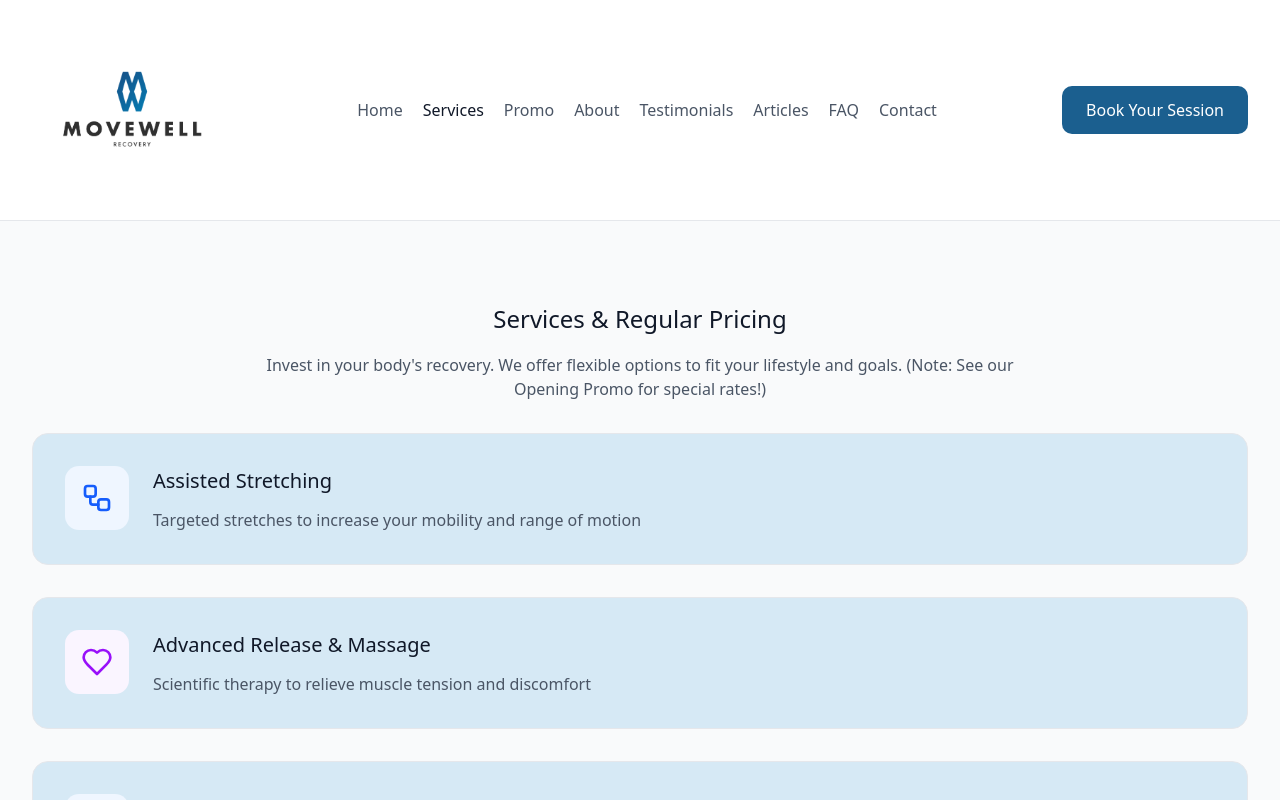
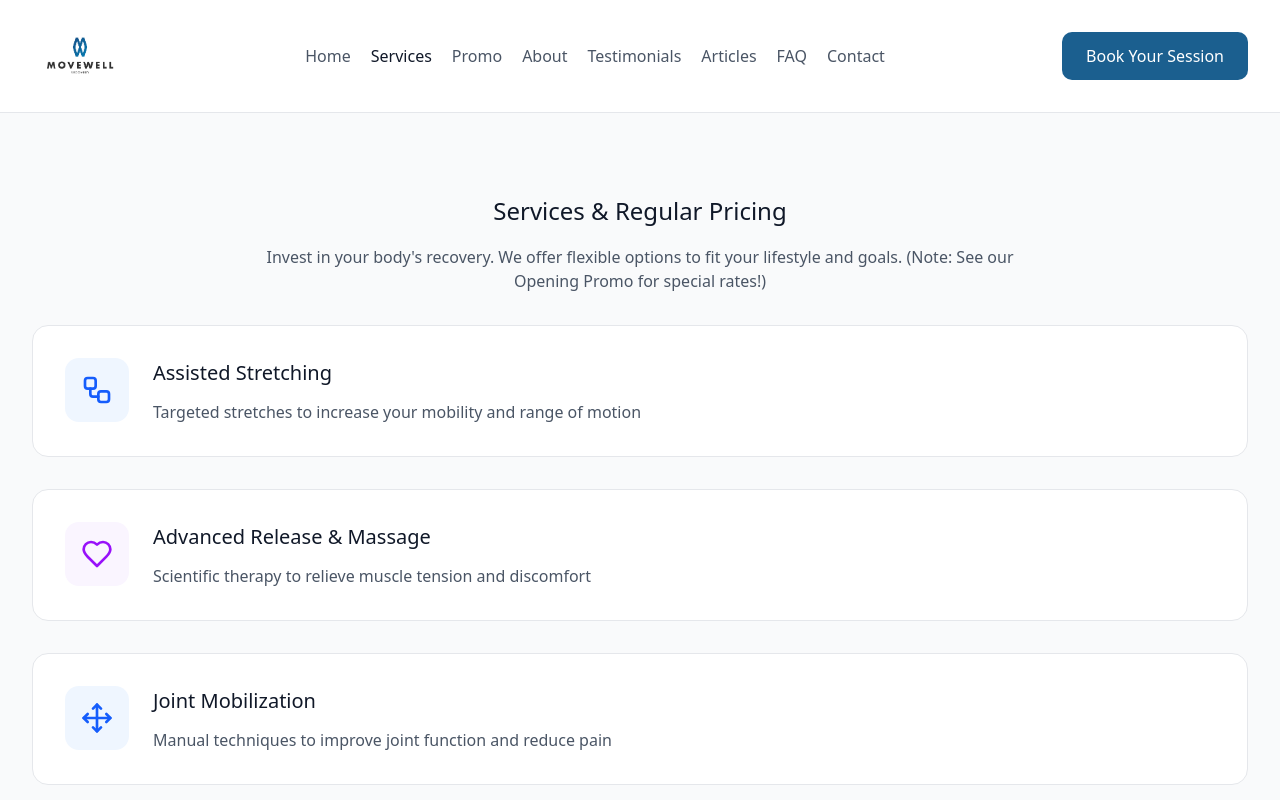
Before and after one commit to andhika-surface/Movewell-Recovery---Mockup, a React (Vite) app: page / in a window 1280 px wide. Both pictures are taken after a click on the button "Services". Shown: the top 800 px of the page. Built offline with nearby package versions, Linux system fonts and the light colour scheme.

Commit message:
Add files via upload

```diff
--- a/index.html
+++ b/index.html
@@ -4,7 +4,7 @@
     <head>
       <meta charset="UTF-8" />
       <meta name="viewport" content="width=device-width, initial-scale=1.0" />
-      <title>Movewell-Mockup-UI/UX </title>
+      <title>Movewell-Mockup-UI/UX</title>
     </head>
 
     <body>
--- a/package.json
+++ b/package.json
@@ -1,6 +1,6 @@
 
   {
-      "name": "Movewell-Mockup-UI/UX (Community)",
+      "name": "Movewell-Mockup-UI/UX",
       "version": "0.1.0",
       "private": true,
       "dependencies": {
--- a/src/App.tsx
+++ b/src/App.tsx
@@ -107,14 +107,14 @@ export default function App() {
   // Don't show header/footer on admin page
   if (currentPage === "admin") {
     return (
-      <div className="min-h-screen bg-[#E8F1F8]">
+      <div className="min-h-screen bg-white">
         {renderPage()}
       </div>
     );
   }
 
   return (
-    <div className="min-h-screen bg-[#E8F1F8] flex flex-col">
+    <div className="min-h-screen bg-white flex flex-col">
       <Header
         currentPage={currentPage}
         onNavigate={handleNavigation}
--- a/src/components/Header.tsx
+++ b/src/components/Header.tsx
@@ -32,13 +32,13 @@ export default function Header({ currentPage = "home", onNavigate, onBookingClic
   return (
     <header className="w-full bg-white border-b border-gray-200 sticky top-0 z-50">
       <div className="max-w-7xl mx-auto px-4 sm:px-6 lg:px-8">
-        <div className="flex items-center justify-between h-28 sm:h-36 md:h-48 lg:h-[220px]">
+        <div className="flex items-center justify-between h-20 lg:h-28">
           {/* Logo */}
           <button onClick={() => handleNavClick("home")} className="flex items-center">
             <img
               src={logoImage}
               alt="Movewell Recovery"
-              className="h-24 sm:h-32 md:h-44 lg:h-[200px] w-auto"
+              className="h-12 sm:h-16 md:h-20 lg:h-24 w-auto"
             />
           </button>
 
--- a/src/components/Services.tsx
+++ b/src/components/Services.tsx
@@ -38,7 +38,7 @@ export default function Services() {
             return (
               <div
                 key={index}
-                className="bg-[#D6E9F5] rounded-2xl p-8 hover:shadow-lg transition-shadow duration-300"
+                className="bg-white rounded-2xl p-8 hover:shadow-lg transition-shadow duration-300"
               >
                 <div className={`w-14 h-14 ${service.bgColor} rounded-xl flex items-center justify-center mb-6`}>
                   <Icon className={`w-7 h-7 ${service.iconColor}`} />
--- a/src/components/ServicesPage.tsx
+++ b/src/components/ServicesPage.tsx
@@ -54,7 +54,7 @@ export default function ServicesPage({ onBookingClick }: ServicesPageProps) {
             return (
               <div
                 key={index}
-                className="bg-[#D6E9F5] border border-gray-200 rounded-2xl p-8 hover:shadow-lg transition-shadow"
+                className="bg-white border border-gray-200 rounded-2xl p-8 hover:shadow-lg transition-shadow"
               >
                 <div className="flex items-start gap-6">
                   <div className={`w-16 h-16 ${service.bgColor} rounded-xl flex items-center justify-center flex-shrink-0`}>
--- a/src/index.css
+++ b/src/index.css
@@ -622,12 +622,12 @@
     height: calc(var(--spacing) * 16);
   }
 
+  .h-20 {
+    height: calc(var(--spacing) * 20);
+  }
+
   .h-24 {
     height: calc(var(--spacing) * 24);
-  }
-
-  .h-28 {
-    height: calc(var(--spacing) * 28);
   }
 
   .h-48 {
@@ -949,16 +949,8 @@
     background-color: #1b5f8f;
   }
 
-  .bg-\[\#D6E9F5\] {
-    background-color: #d6e9f5;
-  }
-
   .bg-\[\#E0F5F7\] {
     background-color: #e0f5f7;
-  }
-
-  .bg-\[\#E8F1F8\] {
-    background-color: #e8f1f8;
   }
 
   .bg-\[\#E8F4F8\] {
@@ -1483,14 +1475,8 @@
   }
 
   @media (width >= 40rem) {
-    .sm\:h-32 {
-      height: calc(var(--spacing) * 32);
-    }
-  }
-
-  @media (width >= 40rem) {
-    .sm\:h-36 {
-      height: calc(var(--spacing) * 36);
+    .sm\:h-16 {
+      height: calc(var(--spacing) * 16);
     }
   }
 
@@ -1507,14 +1493,8 @@
   }
 
   @media (width >= 48rem) {
-    .md\:h-44 {
-      height: calc(var(--spacing) * 44);
-    }
-  }
-
-  @media (width >= 48rem) {
-    .md\:h-48 {
-      height: calc(var(--spacing) * 48);
+    .md\:h-20 {
+      height: calc(var(--spacing) * 20);
     }
   }
 
@@ -1567,14 +1547,14 @@
   }
 
   @media (width >= 64rem) {
-    .lg\:h-\[200px\] {
-      height: 200px;
+    .lg\:h-24 {
+      height: calc(var(--spacing) * 24);
     }
   }
 
   @media (width >= 64rem) {
-    .lg\:h-\[220px\] {
-      height: 220px;
+    .lg\:h-28 {
+      height: calc(var(--spacing) * 28);
     }
   }
 
```
Also changed, not shown: 1 other file (tests, documents, lock files or other folders).
